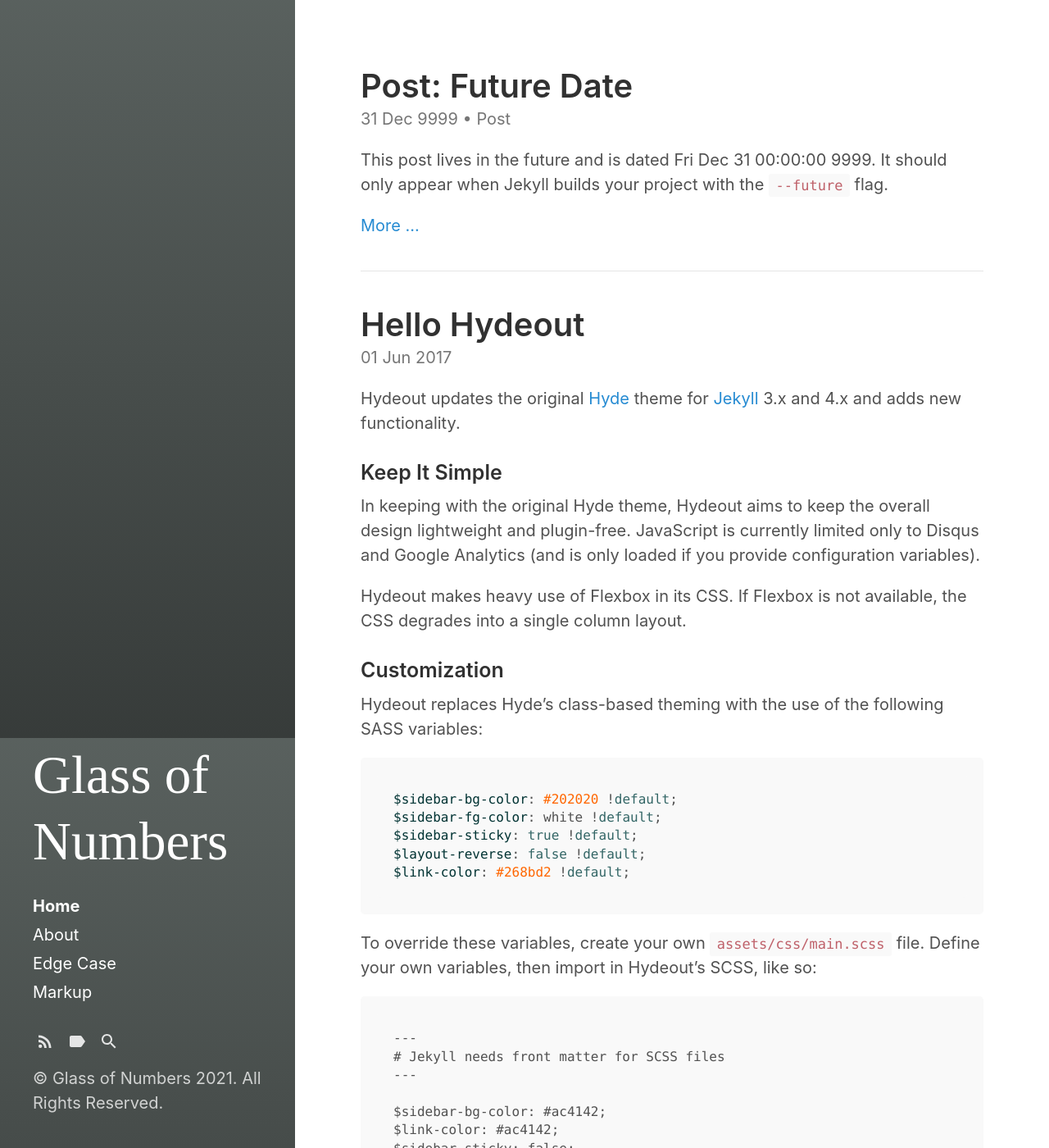
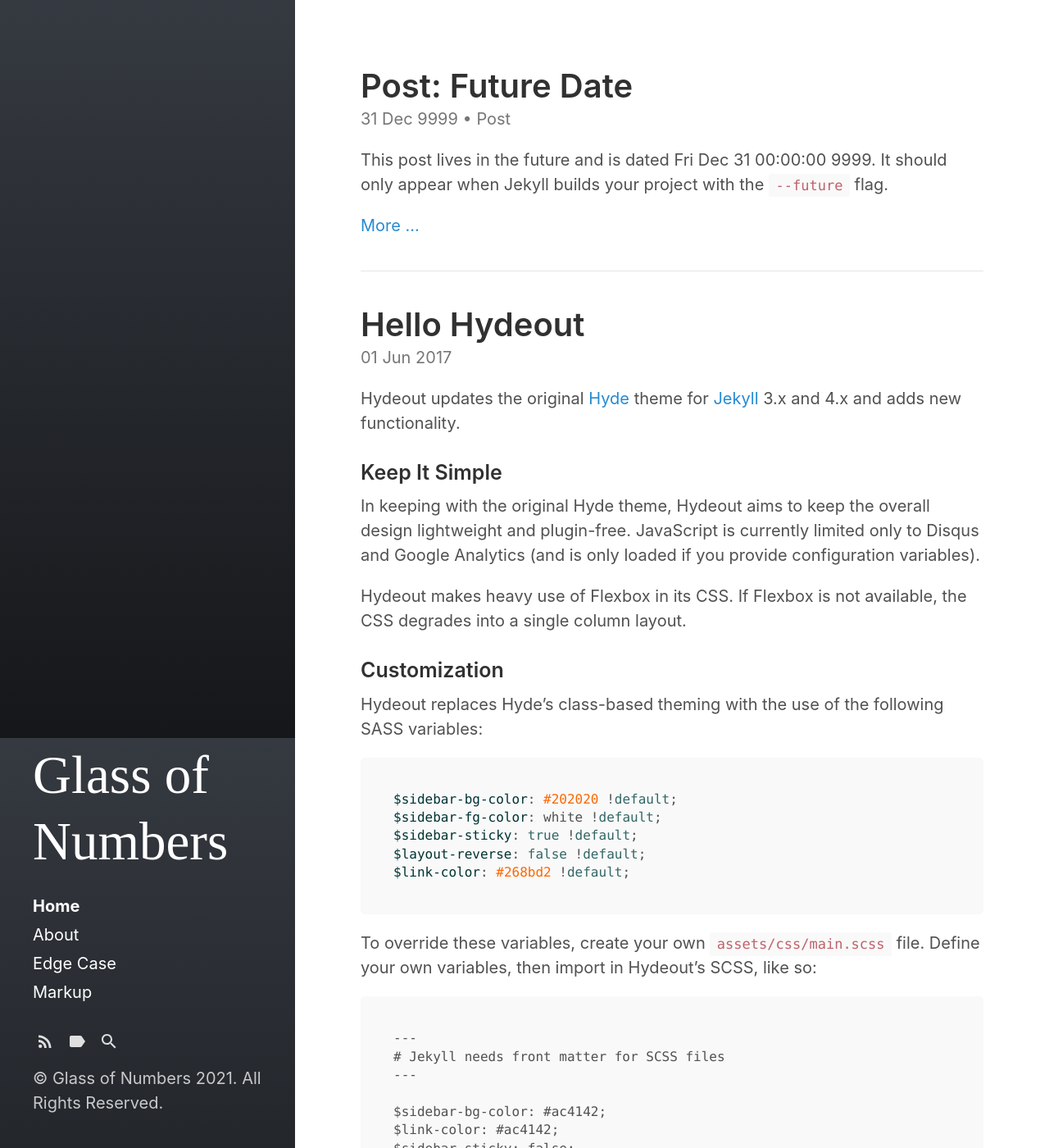
Before and after one commit to mokcak/mokcak.github.io, a Jekyll site: the page built from index.html, in a window 1280 px wide and 1400 px high. Shown: the whole window at 82% size. Built offline with Jekyll 4.4.1, drawn with Linux system fonts in a browser that asks for light colours; the list of posts is cut into pages by our own code.

Commit message:
gray bg color

```diff
--- a/_sass/hydeout/_variables.scss
+++ b/_sass/hydeout/_variables.scss
@@ -42,7 +42,7 @@ $code-font-family: Menlo, Monaco, 'Courier New', monospace !default;
 $code-color: #bf616a !default;
 
 // Hyde theming
-$sidebar-bg-color: #484e4c !default;
+$sidebar-bg-color: #25282d !default;
 $sidebar-fg-color: #fff !default;
 $sidebar-sticky: true !default;
 $layout-reverse: false !default;
```
